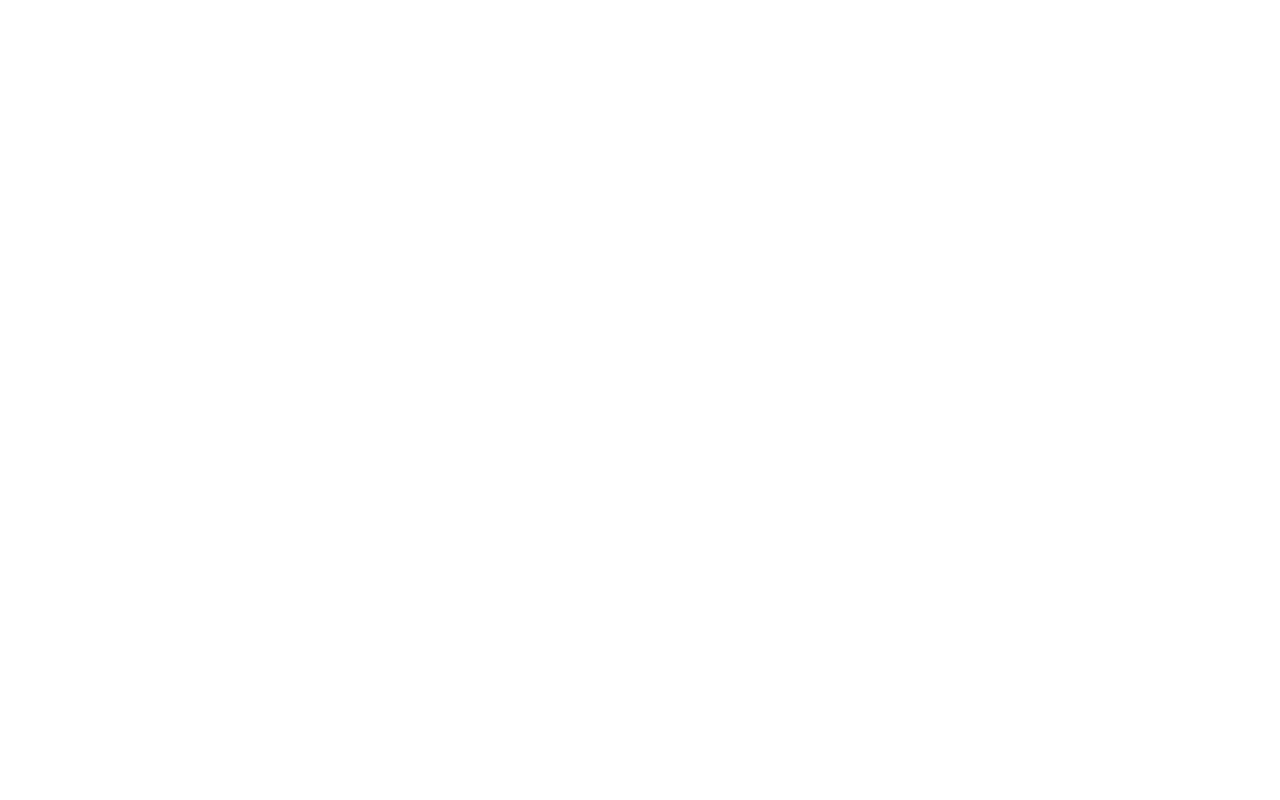
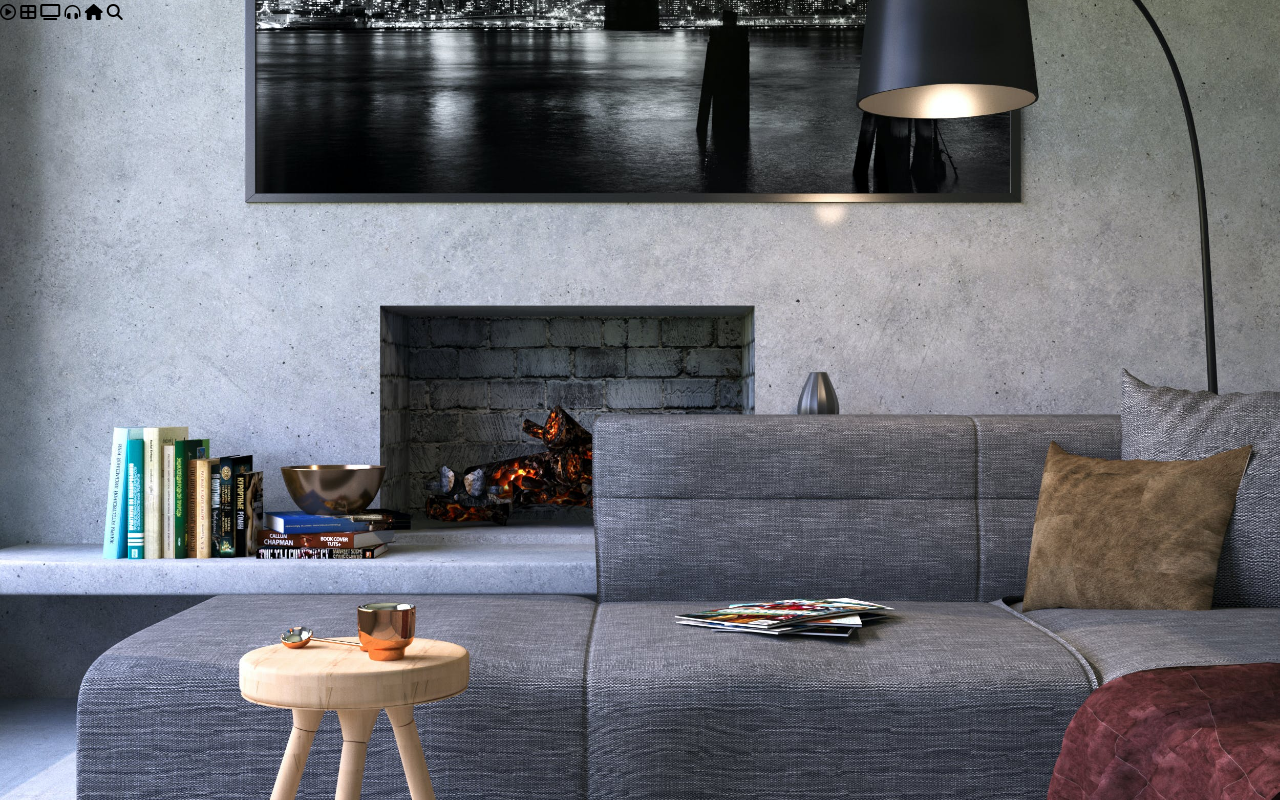
Before and after one commit to Jthapata/Netflix-Replica, a plain HTML site: page index.html in a window 1280 px wide. Drawn offline with Linux system fonts and the light colour scheme.

Commit message:
adding html code and a little bit of css

```diff
--- a/index.html
+++ b/index.html
@@ -8,6 +8,22 @@
     <title>Netflix Replica</title>
 </head>
 <body>
+    <div id="side-menu">
+        <i class="fa-regular fa-circle-play"></i>
+        <i class="fa-solid fa-table-cells-large"></i>
+        <i class="fa-solid fa-tv"></i>
+        <i class="fa-solid fa-headphones-simple"></i>
+        <i class="fa-solid fa-house"></i>
+        <i class="fa-solid fa-magnifying-glass"></i>
+    </div>
+    <div id="main-content">
+        <div id="sidebar">
 
+        </div>
+        <div id="main-content">
+
+        </div>
+    </div>
+    <script src="https://kit.fontawesome.com/5f57553318.js" crossorigin="anonymous"></script>
 </body>
 </html>
--- a/style.css
+++ b/style.css
@@ -0,0 +1,8 @@
+body {
+    background-image: url("./images/main\ background.jpg");
+    height: 100vh;
+    background-position: center;
+    background-repeat: no-repeat;
+    background-size: cover;
+    position: relative;
+}
```
